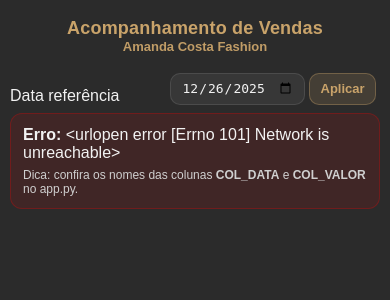
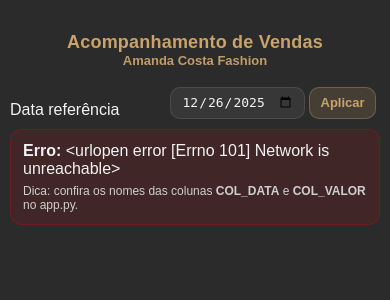
Before and after one commit to amandacostafashion/painel-vendas, a Flask app: page / in a window 390 px wide. Shown: the top 300 px of the page. Run offline with Flask 3, Linux system fonts and the light colour scheme; data that the repository does not hold is empty.

Commit message:
Update style.css

```diff
--- a/static/style.css
+++ b/static/style.css
@@ -324,3 +324,18 @@ body{
     font-size: 12px;
   }
 }
+/* ===== AJUSTE FINAL HEADER MOBILE ===== */
+@media (max-width: 480px){
+  body{
+    padding-top: 12px; /* descola do topo/status bar */
+  }
+
+  .header{
+    padding-top: 6px;   /* reduz espaço interno do header */
+    margin-bottom: 10px;
+  }
+
+  .title-box{
+    margin-top: 4px;    /* abaixa levemente o título */
+  }
+}
```
